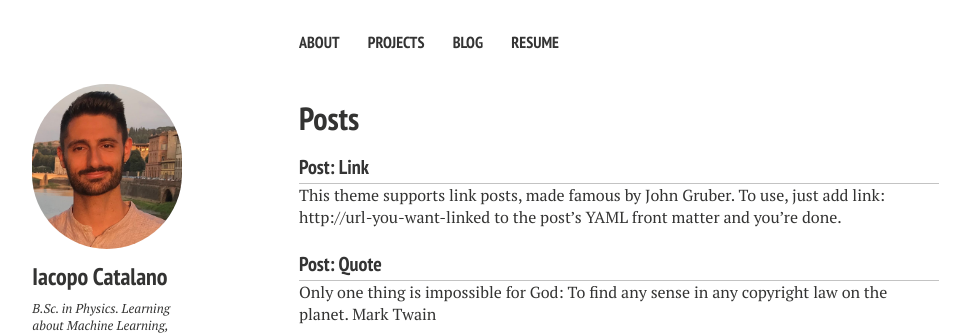
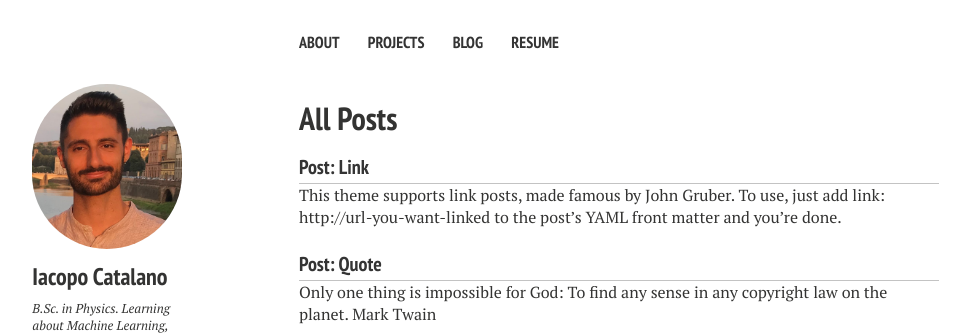
Before and after one commit to IacopomC/iacopomc.github.io, a Jekyll site: the page built from blog.md, in a window 1280 px wide. Shown: the top 335 px of the page, without its empty margins (21-991 px from the left). Built offline with Jekyll 4.4.1, drawn with Linux system fonts in a browser that asks for light colours; nearby versions of some CDN libraries.

Commit message:
Change name file to update from post to blog

```diff
--- a/posts.md
+++ b/blog.md
@@ -1,8 +1,8 @@
 ---
 layout: post-index
-permalink: /posts/
-title: Posts
+permalink: /blog/
+title: All Posts
 tagline: A List of Posts
-tags: [posts]
+tags: [blog]
 comments: false
 ---
```
